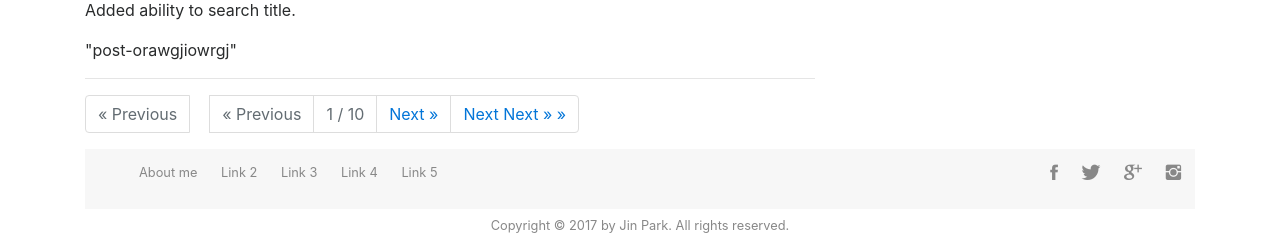
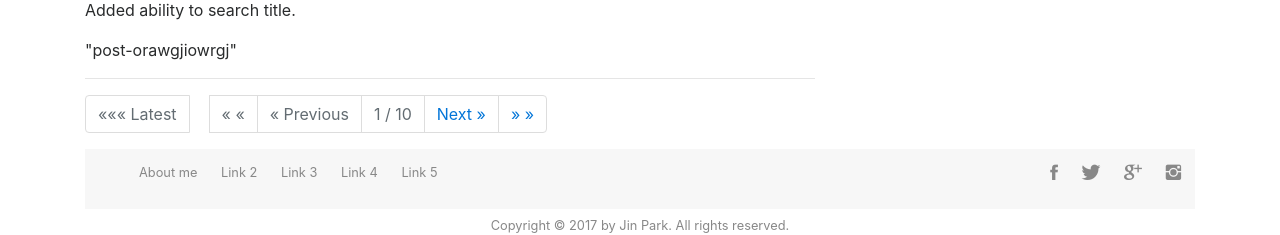
Before and after one commit to jin-park-dev/MBlog, a Flask app: page / in a window 1280 px wide. Shown: the part 1725-1960 px from the top of the page. Run offline with Flask 2, Linux system fonts and the light colour scheme; data comes from the database, SQL or seed files in the repository; both versions use the stored data as it was after the commit; parts of the project's set-up code (start-up, migrations or seed data) failed here and were passed over; some libraries are stand-ins or nearby versions.

Commit message:
Improve paginate nav

```diff
--- a/mblog/templates/re_paginate_nav.html
+++ b/mblog/templates/re_paginate_nav.html
@@ -1,20 +1,41 @@
 
 <nav aria-label="Page navigation">
     <ul class="pagination">
-        {% if posts.has_prev %}<li class="page-item"><a class="page-link" href="{{ url_for(target_page, page=1) }}">&laquo;&laquo;&laquo; Latest</a></li>
-        {% else %}<li class="page-item disabled"><a class="page-link">&laquo; Previous</a></li>{% endif %}
+
+{#    Previous nav#}
+        {% if posts.has_prev %}
+            <li class="page-item"><a class="page-link" href="{{ url_for(target_page, page=1) }}">&laquo;&laquo;&laquo; Latest</a></li>
+        {% else %}
+            <li class="page-item disabled"><a class="page-link">&laquo;&laquo;&laquo; Latest</a></li>
+        {% endif %}
+
+        {% if posts.page|int >= 3 %}
+            <li class="page-item"><a class="page-link" href="{{ url_for(target_page, page=posts.prev_num|int - 1) }}">&laquo; &laquo;</a></li>
+        {% elif posts.page|int == 2 %}
+            <li class="page-item"><a class="page-link" href="{{ url_for(target_page, page=1) }}">&laquo; &laquo;</a></li>
+        {% else %}
+            <li class="page-item disabled"><a class="page-link" href="{{ url_for(target_page, page=1) }}">&laquo; &laquo;</a></li>
+        {% endif %}
+
+{# Current page / Numeber of pages#}
         {% if posts.has_prev %}<li class="page-item"><a class="page-link" href="{{ url_for(target_page, page=posts.prev_num) }}">&laquo; Previous</a></li>
         {% else %}<li class="page-item disabled"><a class="page-link">&laquo; Previous</a></li>{% endif %}
 
         <li class="disabled page-item"><a class="page-link" href="#">{{ posts.page }} / {{ posts.pages }}</a></li>
-        {#                        <li class="disabled page-item"><a class="page-link" href="#">x</a></li>#}
 
+{#Next navs#}
+        {% if posts.has_next %}
+            <li class="page-item"><a class="page-link" href="{{ url_for(target_page, page=posts.next_num) }}">Next &raquo;</a></li>
+        {% else %}
+            <li class="page-item disabled"><a class="page-link">Next &raquo;</a></li>{% endif %}
 
+        {% if posts.page|int + 2 <= posts.pages|int %}
+            <li class="page-item"><a class="page-link" href="{{ url_for(target_page, page=posts.page|int + 2) }}">&raquo; &raquo;</a></li>
+        {% elif posts.page|int == posts.pages|int - 1 %}
+            <li class="page-item"><a class="page-link" href="{{ url_for(target_page, page=posts.pages) }}">&raquo; &raquo;</a></li>
+        {% else %}
+            <li class="page-item disabled"><a class="page-link" href="{{ url_for(target_page, page=posts.pages) }}">&raquo; &raquo;</a></li>
+        {% endif %}
 
-
-        {% if posts.has_next %}<li class="page-item"><a class="page-link" href="{{ url_for(target_page, page=posts.next_num) }}">Next &raquo;</a></li>
-        {% else %}<li class="page-item disabled"><a class="page-link">Next &raquo;</a></li>{% endif %}
-
-        <li class="page-item"><a class="page-link" href="{{ url_for(target_page, page=posts.next_num|int + 1) }}">Next Next &raquo; &raquo;</a></li>
     </ul>
 </nav>
```
Also changed, not shown: mblog/templates/user.html (+30 -7 lines), app.db, 3 other files.
